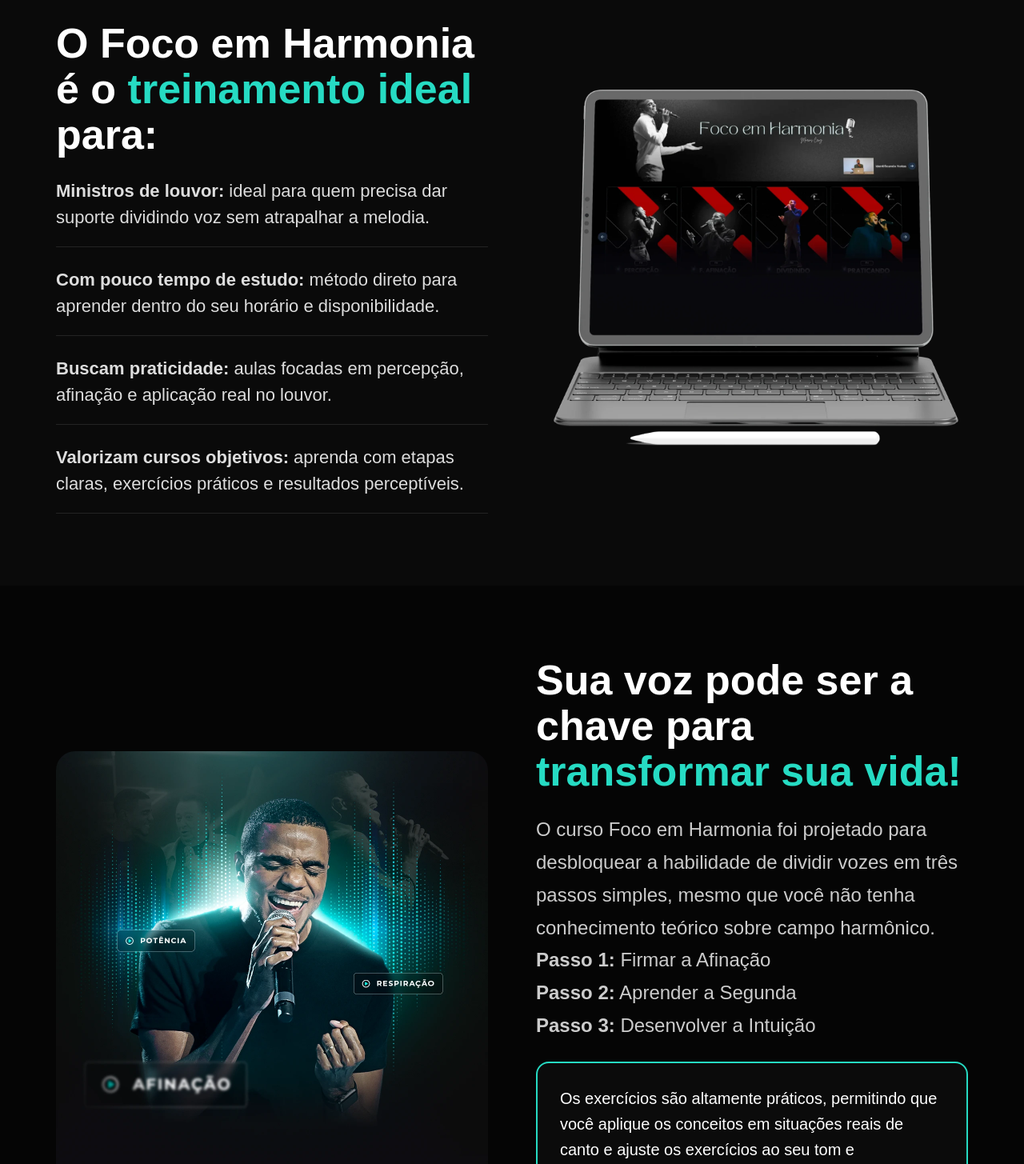
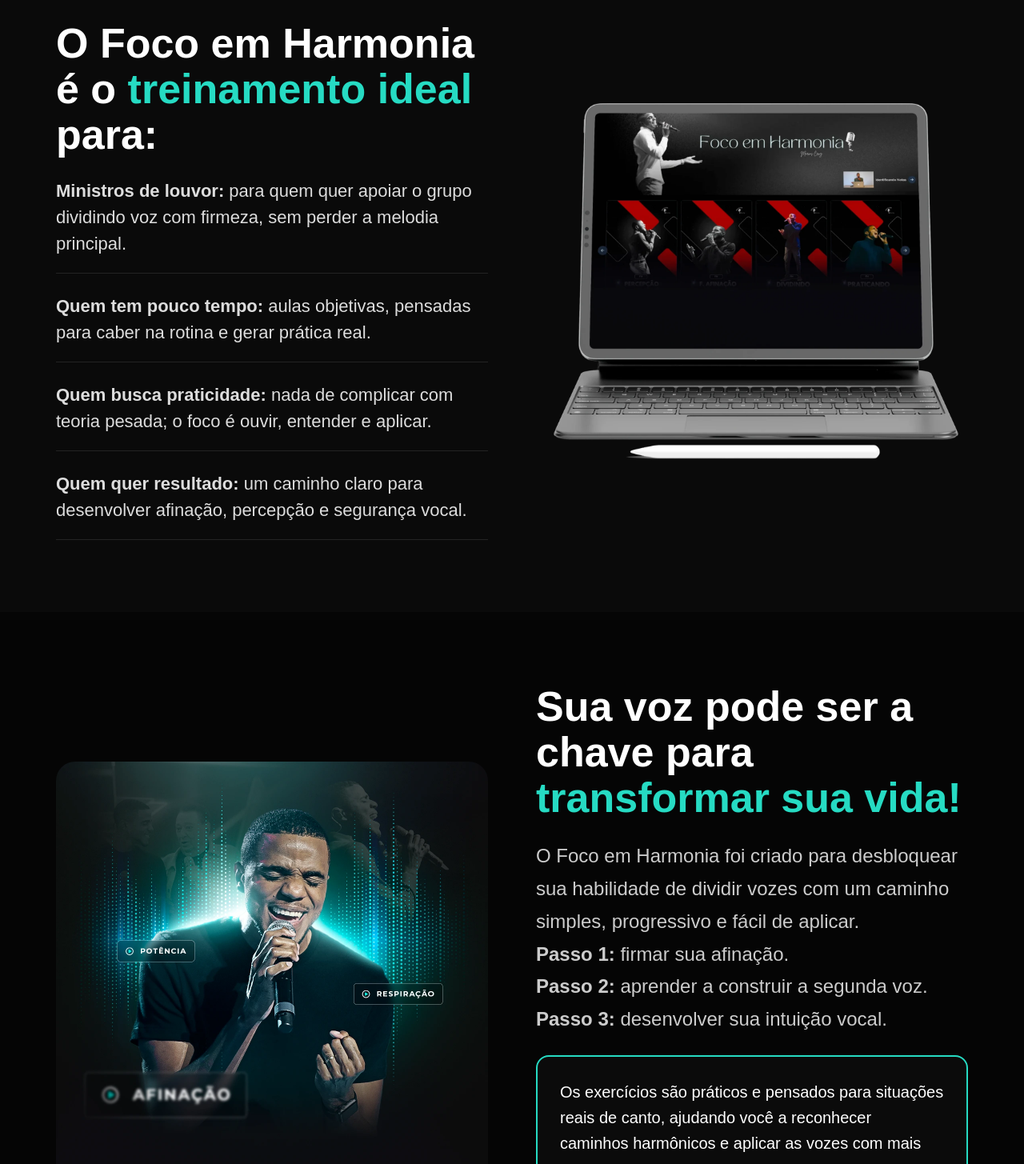
Before and after one commit to focoemcanto-pixel/harmonia, a Next.js app: page / in a window 1280 px wide. Shown: the part 2057-3512 px from the top of the page at 80% size. Built offline with nearby package versions, Linux system fonts and the light colour scheme.

Commit message:
Refine copy hierarchy for premium LP

```diff
--- a/app/page.tsx
+++ b/app/page.tsx
@@ -5,20 +5,20 @@
 
 const benefits = [
   'Afinação firme e precisa.',
-  'Percepção e independência auditiva apurada.',
-  'Consciência teórica da harmonização.',
-  'Confiança para abrir voz.',
-  'Habilidade para estudar kits vocais e adaptar qualquer música ao seu tom.',
-  'Capacidade de abrir voz intuitivamente.'
+  'Percepção auditiva mais apurada.',
+  'Mais consciência na hora de harmonizar.',
+  'Confiança para abrir segunda voz.',
+  'Segurança para estudar kits vocais e adaptar músicas ao seu tom.',
+  'Capacidade de encontrar vozes de forma mais intuitiva.'
 ]
 
 const faqs = [
-  ['Esse curso serve para quem está começando do zero?', 'Sim. O método foi pensado para quem quer aprender divisão vocal de forma prática, mesmo sem dominar teoria musical.'],
-  ['Quanto tempo tenho para completar o curso?', 'O acesso é vitalício. Você pode estudar no seu ritmo e revisar as aulas sempre que precisar.'],
-  ['Em quanto tempo verei resultados?', 'Os primeiros resultados podem aparecer já nas primeiras semanas, desde que você pratique os exercícios propostos.'],
-  ['Preciso de algum equipamento específico?', 'Não. Você precisa apenas de internet, celular ou computador e disposição para praticar.'],
-  ['Posso parcelar o valor do treinamento?', 'Sim. O pagamento pode ser parcelado conforme as opções disponíveis no checkout.'],
-  ['Como funciona a garantia?', 'Você tem 7 dias de garantia incondicional. Se não for para você, devolvemos seu dinheiro.'],
+  ['Esse curso serve para quem está começando do zero?', 'Sim. As aulas foram organizadas para quem quer aprender divisão vocal de forma prática, mesmo sem domínio de teoria musical.'],
+  ['Quanto tempo tenho para completar o curso?', 'O acesso é vitalício. Você pode estudar no seu ritmo, repetir as aulas e revisar os exercícios sempre que precisar.'],
+  ['Em quanto tempo verei resultados?', 'Isso depende da sua prática, mas muitos alunos percebem evolução nas primeiras semanas ao seguir o passo a passo.'],
+  ['Preciso de algum equipamento específico?', 'Não. Você só precisa de internet, celular ou computador e constância para praticar os exercícios.'],
+  ['Posso parcelar o valor do treinamento?', 'Sim. O checkout mostra as opções de parcelamento disponíveis no momento da compra.'],
+  ['Como funciona a garantia?', 'Você tem 7 dias de garantia incondicional. Se entender que o treinamento não é para você, pode solicitar o reembolso dentro desse prazo.'],
 ]
 
 export default function Home() {
@@ -36,7 +36,7 @@
           <img className="offer-banner" src="/images/hero/mega-oferta.webp" alt="Mega semana de ofertas" />
 
           <h1>Aprenda a Dividir Voz no Louvor com Segurança e Naturalidade, mesmo sem saber teoria musical</h1>
-          <p className="lead">Método testado e comprovado por centenas de alunos. O Foco em Harmonia ensina você a dominar a arte de cantar em segunda voz com um passo a passo simples e direto.</p>
+          <p className="lead">Um treinamento prático para desenvolver percepção, afinação e independência vocal — e finalmente cantar segunda voz com mais confiança no ministério de louvor.</p>
 
           <a className="video-card" href={videoComoDividirUrl} target="_blank" aria-label="Assistir vídeo: Como dividir voz">
             <img src="/images/videos/thumb-como-dividir-voz.webp" alt="Como dividir voz" />
@@ -58,10 +58,10 @@
           <div>
             <h2>O Foco em Harmonia é o <span>treinamento ideal</span> para:</h2>
             <ul className="check-list">
-              <li><strong>Ministros de louvor:</strong> ideal para quem precisa dar suporte dividindo voz sem atrapalhar a melodia.</li>
-              <li><strong>Com pouco tempo de estudo:</strong> método direto para aprender dentro do seu horário e disponibilidade.</li>
-              <li><strong>Buscam praticidade:</strong> aulas focadas em percepção, afinação e aplicação real no louvor.</li>
-              <li><strong>Valorizam cursos objetivos:</strong> aprenda com etapas claras, exercícios práticos e resultados perceptíveis.</li>
+              <li><strong>Ministros de louvor:</strong> para quem quer apoiar o grupo dividindo voz com firmeza, sem perder a melodia principal.</li>
+              <li><strong>Quem tem pouco tempo:</strong> aulas objetivas, pensadas para caber na rotina e gerar prática real.</li>
+              <li><strong>Quem busca praticidade:</strong> nada de complicar com teoria pesada; o foco é ouvir, entender e aplicar.</li>
+              <li><strong>Quem quer resultado:</strong> um caminho claro para desenvolver afinação, percepção e segurança vocal.</li>
             </ul>
           </div>
           <img className="product-img" src="/images/produto/notebook-curso.webp" alt="Plataforma do curso" />
@@ -73,11 +73,11 @@
           <img className="feature-img" src="/images/produto/ cantor-transformacao.webp" alt="Cantor em transformação vocal" />
           <div>
             <h2>Sua voz pode ser a chave para <span>transformar sua vida!</span></h2>
-            <p>O curso Foco em Harmonia foi projetado para desbloquear a habilidade de dividir vozes em três passos simples, mesmo que você não tenha conhecimento teórico sobre campo harmônico.</p>
-            <p><strong>Passo 1:</strong> Firmar a Afinação</p>
-            <p><strong>Passo 2:</strong> Aprender a Segunda</p>
-            <p><strong>Passo 3:</strong> Desenvolver a Intuição</p>
-            <div className="outline-card">Os exercícios são altamente práticos, permitindo que você aplique os conceitos em situações reais de canto e ajuste os exercícios ao seu tom e classificação vocal.</div>
+            <p>O Foco em Harmonia foi criado para desbloquear sua habilidade de dividir vozes com um caminho simples, progressivo e fácil de aplicar.</p>
+            <p><strong>Passo 1:</strong> firmar sua afinação.</p>
+            <p><strong>Passo 2:</strong> aprender a construir a segunda voz.</p>
+            <p><strong>Passo 3:</strong> desenvolver sua intuição vocal.</p>
+            <div className="outline-card">Os exercícios são práticos e pensados para situações reais de canto, ajudando você a reconhecer caminhos harmônicos e aplicar as vozes com mais segurança.</div>
             <a className="button primary wide" href={checkoutUrl} target="_blank">QUERO APRENDER A DIVIDIR</a>
           </div>
         </div>
@@ -87,9 +87,9 @@
         <div className="container">
           <h2 className="black-title">No curso Foco em Harmonia, você vai dividir voz e desenvolver a sua percepção</h2>
           <div className="steps-grid">
-            <article className="step-card"><img src="/images/passos/ passo-1-afinacao.webp" alt="Passo 1" /><span>PASSO 01</span><h3>Firmar a afinação</h3><p>Desenvolva a habilidade de manter a voz principal, mesmo ao ouvir uma segunda voz ou qualquer interferência externa.</p></article>
-            <article className="step-card"><img src="/images/passos/ passo-2-segunda-voz.webp" alt="Passo 2" /><span>PASSO 02</span><h3>Aprender a segunda voz</h3><p>Aprenda a manter essa voz adicional com precisão, sem se desviar da melodia principal.</p></article>
-            <article className="step-card"><img src="/images/passos/passo-3-intuicao.webp" alt="Passo 3" /><span>PASSO 03</span><h3>Desenvolver a intuição</h3><p>Com a prática, você será capaz de criar harmonias naturalmente em qualquer situação.</p></article>
+            <article className="step-card"><img src="/images/passos/ passo-1-afinacao.webp" alt="Passo 1" /><span>PASSO 01</span><h3>Firmar a afinação</h3><p>O primeiro passo é desenvolver estabilidade vocal para manter sua voz firme, mesmo ouvindo outra linha melódica ao mesmo tempo.</p></article>
+            <article className="step-card"><img src="/images/passos/ passo-2-segunda-voz.webp" alt="Passo 2" /><span>PASSO 02</span><h3>Aprender a segunda voz</h3><p>Depois de firmar a base, você aprende a construir a voz complementar com precisão e encaixe musical.</p></article>
+            <article className="step-card"><img src="/images/passos/passo-3-intuicao.webp" alt="Passo 3" /><span>PASSO 03</span><h3>Desenvolver a intuição</h3><p>Com prática guiada, você passa a perceber caminhos naturais para harmonizar sem depender de alguém cantando no seu ouvido.</p></article>
           </div>
         </div>
       </section>
@@ -107,15 +107,15 @@
 
       <section className="section recap">
         <div className="container">
-          <h2><span>Recapitulando...</span> Você sairá desse curso, sabendo:</h2>
+          <h2><span>Recapitulando...</span> você sairá desse curso sabendo:</h2>
           <div className="benefit-grid">
             {benefits.map((item) => <div className="benefit" key={item}>✅ <p>{item}</p></div>)}
           </div>
-          <a className="button primary centered" href={checkoutUrl} target="_blank">QUERO APRENDER A CANTAR</a>
+          <a className="button primary centered" href={checkoutUrl} target="_blank">QUERO APRENDER A DIVIDIR</a>
         </div>
       </section>
 
-      <section className="section dark center">
+      <section className="section dark center access-section">
         <div className="container narrow">
           <a className="video-card small-video" href={videoViagemCursoUrl} target="_blank" aria-label="Assistir vídeo: Viagem pelo curso">
             <img src="/images/videos/ thumb-viagem-pelo-curso.webp" alt="Viagem pelo curso" />
@@ -132,12 +132,12 @@
           <div>
             <p className="old-price">De: <s>R$397,00</s> Por:</p>
             <h2 className="price">12 x 10,13</h2>
-            <p>ou R$ 97,00 à vista</p>
+            <p className="cash-price">ou R$ 97,00 à vista</p>
             <ul className="offer-list">
-              <li>✓ 7 Módulos de aulas</li>
+              <li>✓ 7 módulos de aulas</li>
               <li>✓ Comunidade exclusiva para alunos</li>
-              <li>✓ Módulo bônus: Como achar seu tom</li>
-              <li>✓ Teste de extensão e classificação</li>
+              <li>✓ Módulo bônus: como achar seu tom</li>
+              <li>✓ Teste de extensão e classificação vocal</li>
               <li>✓ Atividades práticas para o dia a dia</li>
               <li>✓ Acesso vitalício</li>
             </ul>
@@ -150,13 +150,13 @@
       <section className="section guarantee dark">
         <div className="container split">
           <img className="guarantee-img" src="/images/oferta/ garantia-7-dias.webp" alt="Garantia de 7 dias" />
-          <div><h2>7 dias de garantia incondicional — <span>ou seu dinheiro de volta!</span></h2><p>Você tem 7 dias para experimentar o treinamento. Se por qualquer motivo achar que o método não é para você, devolvemos 100% do seu dinheiro, sem burocracia.</p></div>
+          <div><h2>7 dias de garantia incondicional — <span>ou seu dinheiro de volta!</span></h2><p>Experimente o treinamento por 7 dias. Se entender que ele não é para você, basta solicitar o reembolso dentro do prazo de garantia.</p></div>
         </div>
       </section>
 
       <section className="section mentor-section">
         <div className="container split">
-          <div><h2>Seu mentor vocal nessa jornada será <span>Marcos Cruz</span></h2><p>Marcos Cruz é músico profissional e professor de canto, técnica vocal e piano com mais de 15 anos de experiência. Ele já ajudou centenas de alunos a destravarem suas vozes e atua como instrutor de técnica vocal em grupos de louvor.</p><a className="button primary" href={checkoutUrl} target="_blank">FAZER PARTE</a></div>
+          <div><h2>Seu mentor vocal nessa jornada será <span>Marcos Cruz</span></h2><p>Marcos Cruz é músico profissional e professor de canto, técnica vocal e piano com mais de 15 anos de experiência. Já ajudou centenas de alunos a destravarem suas vozes e atua com treinamento vocal para grupos de louvor.</p><a className="button primary" href={checkoutUrl} target="_blank">FAZER PARTE</a></div>
           <img className="mentor-img" src="/images/mentor/ marcos-cruz.webp" alt="Marcos Cruz" />
         </div>
       </section>
```
